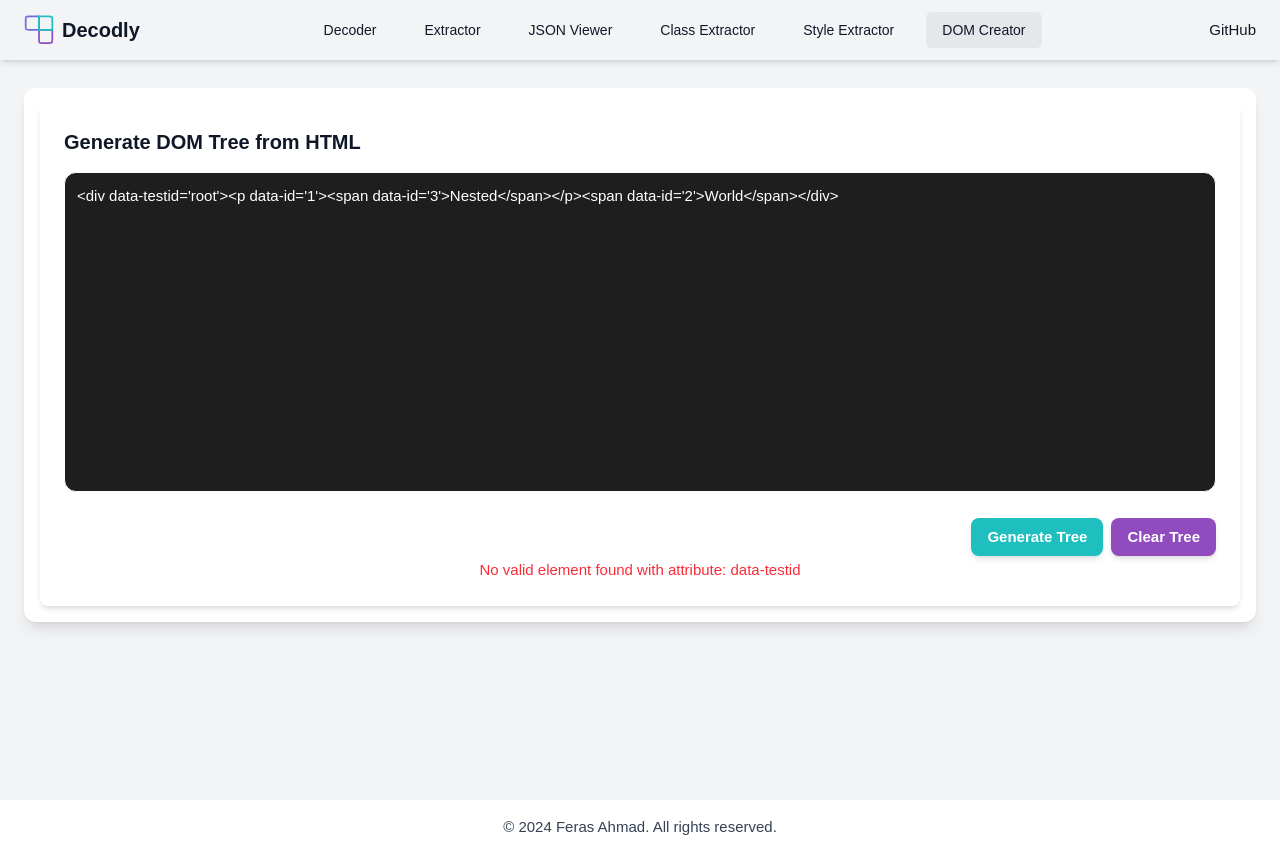
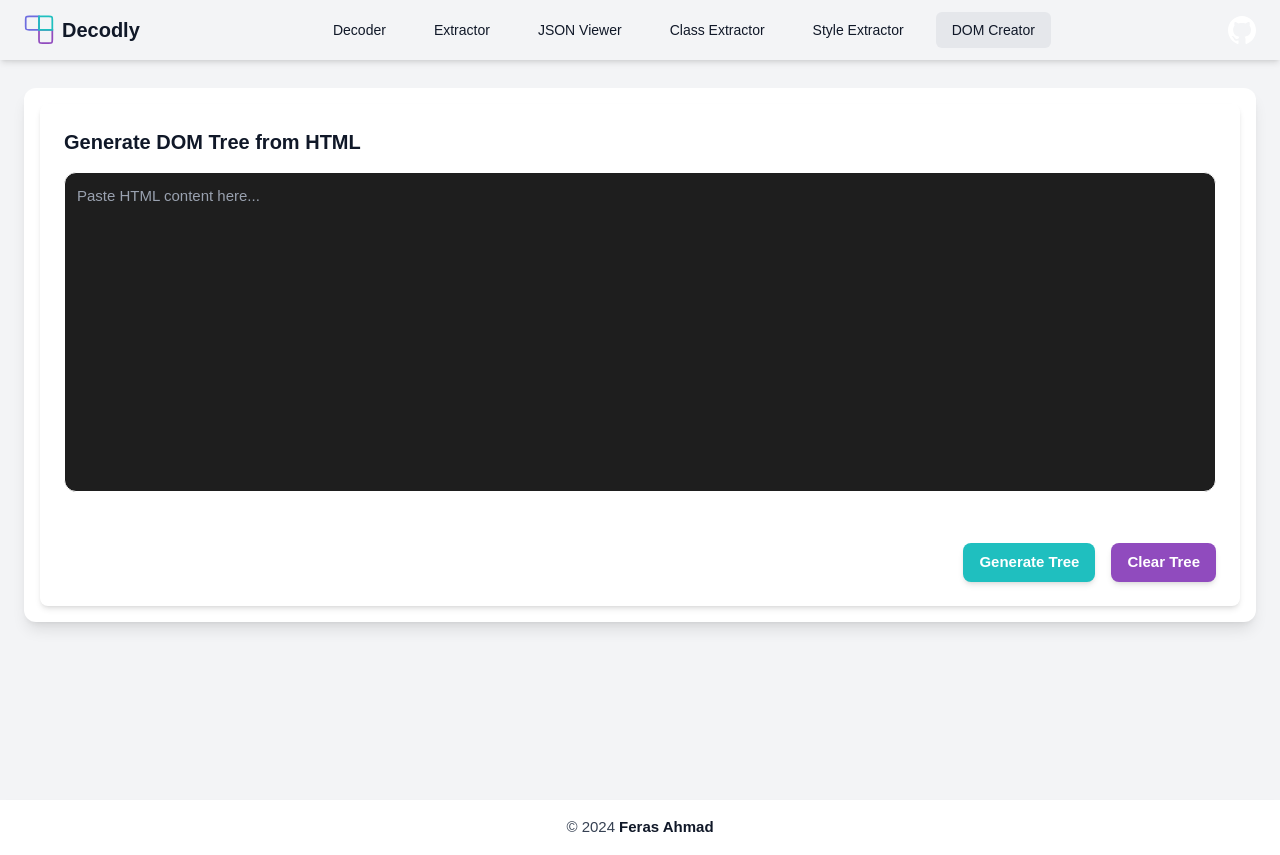
Before and after one commit to Eng-FerasAhmad/decodly, a React (Vite) app: page /dom-creator in a window 1280 px wide. Built offline with nearby package versions, Linux system fonts and the light colour scheme.

Commit message:
improve the DOM generator

```diff
--- a/src/components/app/Header.tsx
+++ b/src/components/app/Header.tsx
@@ -1,6 +1,7 @@
 import { Link, useLocation } from 'react-router-dom';
 
 import Logo from 'shared/logo/Logo';
+import { GithubSymbol } from 'shared/icons/GitHubIcon';
 
 const NAV_ITEMS = [
     { id: 'decoder', label: 'Decoder', path: '/decoder' },
@@ -49,16 +50,14 @@ export default function Header() {
                 })}
             </nav>
 
-            <div className="flex items-center space-x-4">
-                <a
-                    href="https://github.com/yourgithubrepo"
-                    target="_blank"
-                    rel="noopener noreferrer"
-                    className="text-gray-900 dark:text-white transition hover:text-blue-500"
-                >
-                    GitHub
-                </a>
-            </div>
+            <a
+                href="https://github.com/Eng-FerasAhmad/decodly"
+                target="_blank"
+                rel="noopener noreferrer"
+                className="flex items-center space-x-4"
+            >
+                <GithubSymbol size={28} color="#fff" />
+            </a>
         </header>
     );
 }
--- a/src/components/class-extractor/CalssExtractor.tsx
+++ b/src/components/class-extractor/CalssExtractor.tsx
@@ -64,6 +64,7 @@ export default function ClassExtractor(): ReactElement {
             inputValue={classInput}
             handleSubmit={handleSubmit}
             hasCount={true}
+            placeholder="Paste your HTML code here..."
             filters={
                 <FilterControls
                     classPrefix={classPrefix}
--- a/src/components/decoder/Base64Deocder.tsx
+++ b/src/components/decoder/Base64Deocder.tsx
@@ -27,6 +27,7 @@ export default function Base64Decoder(): ReactElement {
             onEdit={setBase64Input}
             inputValue={base64Input}
             handleSubmit={handleSubmit}
+            placeholder="Paste your HTML code here..."
         />
     );
 }
--- a/src/components/dom-creator/DomCreator.tsx
+++ b/src/components/dom-creator/DomCreator.tsx
@@ -7,14 +7,14 @@ interface TreeNode {
 }
 
 export default function HtmlDomTree(): ReactElement {
-    const [html, setHtml] = useState<string>(
-        `<div data-testid='root'><p data-id='1'><span data-id='3'>Nested</span></p><span data-id='2'>World</span></div>`
-    );
+    const [html, setHtml] = useState<string>('');
     const [attribute, setAttribute] = useState<string>('data-testid');
     const [treeData, setTreeData] = useState<TreeNode | null>(null);
+    const [submitted, setSubmitted] = useState<boolean>(false);
     const treeContainerRef = useRef<HTMLDivElement | null>(null);
 
     const parseHtmlToTree = (): void => {
+        setSubmitted(true);
         try {
             const parser = new DOMParser();
             const doc = parser.parseFromString(html, 'text/html');
@@ -56,12 +56,8 @@ export default function HtmlDomTree(): ReactElement {
                     />
                 </div>
             </div>
-        ) : (
-            <p className="text-red-500 w-full text-center">
-                No valid element found with attribute: {attribute}
-            </p>
-        );
-    }, [treeData, attribute]);
+        ) : null;
+    }, [treeData]);
 
     return (
         <div className="p-6 mx-auto bg-dark rounded-lg shadow-md">
@@ -69,36 +65,59 @@ export default function HtmlDomTree(): ReactElement {
                 Generate DOM Tree from HTML
             </h2>
             <textarea
-                placeholder="Enter HTML here"
                 value={html}
                 onChange={(e) => setHtml(e.target.value)}
-                className="w-full h-80 p-3 border  bg-[#1E1E1E] text-white rounded-xl focus:outline-none resize-none placeholder-gray-400"
+                className="w-full h-80 p-3 border bg-[#1E1E1E] text-white rounded-xl focus:outline-none resize-none placeholder-gray-400"
                 rows={6}
+                placeholder="Paste HTML content here..."
             />
 
-            <div className="flex justify-between items-center gap-4 mt-4">
+            <div className="flex items-end gap-4 mt-4">
+                <div className="flex-1">
+                    <label
+                        htmlFor="attributeInput"
+                        className="text-white block mb-1"
+                    >
+                        data-attribute:
+                    </label>
                     <input
+                        id="attributeInput"
                         type="text"
                         placeholder="Enter attribute (e.g. data-testid)"
                         value={attribute}
-                    onChange={(e) => setAttribute(e.target.value)}
-                    className="w-3xl mt-1 px-4 py-2 bg-light border border-secondary rounded-lg text-white focus:outline-none focus:ring-2 focus:ring-primary"
+                        onChange={(e) => {
+                            setAttribute(e.target.value);
+                            setSubmitted(false);
+                        }}
+                        className="w-full px-4 py-2 bg-light border border-secondary rounded-lg text-white focus:outline-none focus:ring-2 focus:ring-primary"
                     />
-                <div className="flex gap-2">
+                </div>
+
                 <button
-                        className="px-4 py-2 text-white  bg-[#1FBFBF] text-[#121212] font-semibold rounded-lg shadow-md hover:bg-[#17A2A2] transition"
+                    className="px-4 py-2 text-white bg-[#1FBFBF] text-[#121212] font-semibold rounded-lg shadow-md hover:bg-[#17A2A2] transition"
                     onClick={parseHtmlToTree}
                 >
                     Generate Tree
                 </button>
                 <button
                     className="px-4 py-2 bg-[#904BBE] text-white font-semibold rounded-lg shadow-md hover:bg-[#7C3EA4] transition"
-                        onClick={() => setTreeData(null)}
+                    onClick={() => {
+                        setTreeData(null);
+                        setSubmitted(false);
+                        setHtml('');
+                        setAttribute('data-testid');
+                    }}
                 >
                     Clear Tree
                 </button>
             </div>
-            </div>
+
+            {submitted && !treeData && (
+                <p className="text-red-500 text-sm mt-2">
+                    No valid element found with attribute:{' '}
+                    <strong>{attribute}</strong>
+                </p>
+            )}
 
             <div className="w-full">{memoizedTree}</div>
         </div>
--- a/src/components/extractor/Extractor.tsx
+++ b/src/components/extractor/Extractor.tsx
@@ -40,6 +40,7 @@ export default function DataIdExtractor(): ReactElement {
             inputValue={htmlInput}
             handleSubmit={handleSubmit}
             hasCount={true}
+            placeholder="Paste your HTML code here..."
             filters={
                 <DataIdFilterControls
                     attributeName={attributeName}
--- a/src/components/footer/Footer.tsx
+++ b/src/components/footer/Footer.tsx
@@ -3,7 +3,15 @@ import { ReactElement } from 'react';
 export default function Footer(): ReactElement {
     return (
         <footer className="w-full bg-white dark:bg-gray-900 shadow-md py-4 px-6 text-center text-gray-700 dark:text-gray-300 transition-opacity animate-fadeIn">
-            &copy; {new Date().getFullYear()} Feras Ahmad. All rights reserved.
+            &copy; {new Date().getFullYear()}
+            <a
+                href="https://feras-ahmad.net"
+                target="_blank"
+                rel="noopener noreferrer"
+                className={`ml-1 font-bold text-gray-900 dark:text-gray-300`}
+            >
+                Feras Ahmad
+            </a>
         </footer>
     );
 }
--- a/src/components/generator-layout/GeneratorLayout.tsx
+++ b/src/components/generator-layout/GeneratorLayout.tsx
@@ -14,6 +14,7 @@ interface Props {
     inputValue: string;
     handleSubmit: () => void;
     hasCount?: boolean;
+    placeholder?: string;
 }
 
 export default function ExtractorLayout({
@@ -27,6 +28,7 @@ export default function ExtractorLayout({
     handleSubmit,
     filters,
     hasCount,
+    placeholder,
 }: Props): ReactElement {
     const handleHtmlInputChange = (e: ChangeEvent<HTMLTextAreaElement>) => {
         onEdit(e.target.value);
@@ -57,6 +59,7 @@ export default function ExtractorLayout({
                             onClear={handleClear}
                             totalCount={totalCount}
                             hasCount={hasCount}
+                            placeholder={placeholder}
                         />
                         {filters}
                     </div>
--- a/src/components/generator-layout/HTMLInputSection.tsx
+++ b/src/components/generator-layout/HTMLInputSection.tsx
@@ -7,6 +7,7 @@ interface HtmlInputSectionProps {
     onClear: () => void;
     totalCount: number;
     hasCount?: boolean;
+    placeholder?: string;
 }
 
 export default function HtmlInputSection({
@@ -16,12 +17,13 @@ export default function HtmlInputSection({
     onClear,
     totalCount,
     hasCount,
+    placeholder,
 }: HtmlInputSectionProps) {
     return (
         <div className="bg-dark" data-testid="html-input-section">
             <textarea
                 className="w-full h-80 p-3 border  bg-[#1E1E1E] text-white rounded-xl focus:outline-none resize-none placeholder-gray-400"
-                placeholder="Paste your HTML code here..."
+                placeholder={placeholder}
                 value={htmlInput}
                 onChange={onHtmlInputChange}
             />
--- a/src/components/json-viewer/JsonViewer.tsx
+++ b/src/components/json-viewer/JsonViewer.tsx
@@ -22,6 +22,7 @@ export default function JsonViewer(): ReactElement {
             inputValue={jsonInput}
             handleSubmit={handleSubmit}
             filters={null}
+            placeholder="Paste your JSON here"
         />
     );
 }
--- a/src/components/style-extractor/StyleExtractor.tsx
+++ b/src/components/style-extractor/StyleExtractor.tsx
@@ -90,6 +90,7 @@ export default function ExtractStyles(): ReactElement {
                 rows={6}
                 value={htmlContent}
                 onChange={(e) => setHtmlContent(e.target.value)}
+                placeholder="Paste HTML content here..."
             />
             <div className="flex gap-4 mt-4">
                 <button
--- /dev/null
+++ b/src/shared/icons/GitHubIcon.tsx
@@ -0,0 +1,28 @@
+import { ReactElement } from 'react';
+
+interface Props {
+    size?: number;
+    color?: string;
+}
+
+export function GithubSymbol({
+    size = 32,
+    color = '#218BFF',
+}: Props): ReactElement {
+    return (
+        <svg
+            width={size}
+            height={size}
+            viewBox="0 0 32 32"
+            fill="none"
+            xmlns="http://www.w3.org/2000/svg"
+        >
+            <path
+                fillRule="evenodd"
+                clipRule="evenodd"
+                d="M16 0C7.16 0 0 7.3411 0 16.4047C0 23.6638 4.58 29.795 10.94 31.9687C11.74 32.1122 12.04 31.6201 12.04 31.1894C12.04 30.7998 12.02 29.508 12.02 28.1341C8 28.8928 6.96 27.1293 6.64 26.2065C6.46 25.7349 5.68 24.279 5 23.8893C4.44 23.5818 3.64 22.823 4.98 22.8025C6.24 22.782 7.14 23.9919 7.44 24.484C8.88 26.9652 11.18 26.268 12.1 25.8374C12.24 24.7711 12.66 24.0534 13.12 23.6433C9.56 23.2332 5.84 21.8183 5.84 15.5435C5.84 13.7594 6.46 12.283 7.48 11.1347C7.32 10.7246 6.76 9.04309 7.64 6.78744C7.64 6.78744 8.98 6.35682 12.04 8.46893C13.32 8.09982 14.68 7.91527 16.04 7.91527C17.4 7.91527 18.76 8.09982 20.04 8.46893C23.1 6.33632 24.44 6.78744 24.44 6.78744C25.32 9.04309 24.76 10.7246 24.6 11.1347C25.62 12.283 26.24 13.7389 26.24 15.5435C26.24 21.8388 22.5 23.2332 18.94 23.6433C19.52 24.1559 20.02 25.1402 20.02 26.6781C20.02 28.8723 20 30.6358 20 31.1894C20 31.6201 20.3 32.1327 21.1 31.9687C27.42 29.795 32 23.6433 32 16.4047C32 7.3411 24.84 0 16 0V0Z"
+                fill={color}
+            />
+        </svg>
+    );
+}
```
Lines whose indentation alone changed are shown as unchanged.
